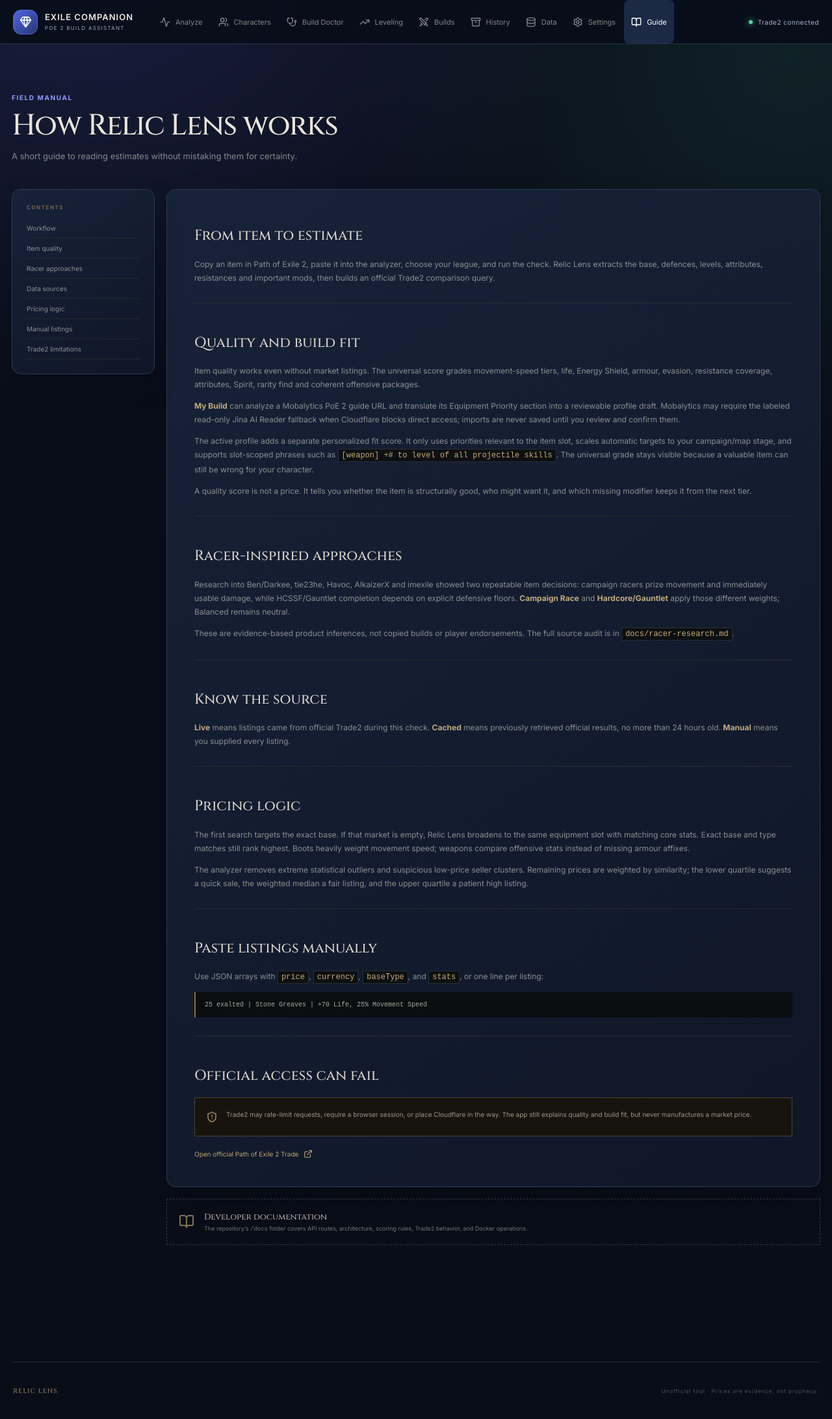
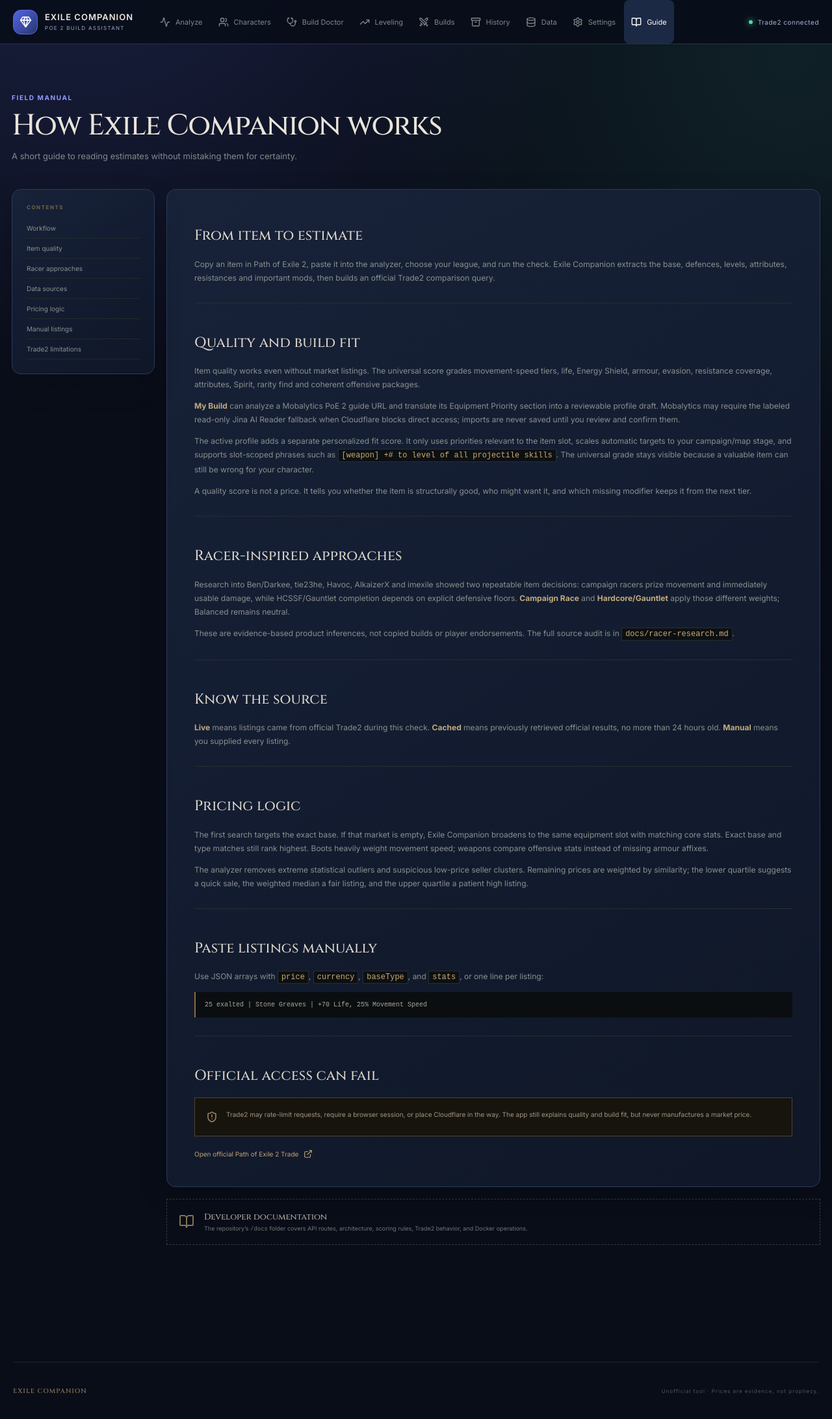
Before and after one commit to koppzanoni/Exile-companion, a React (Vite) app in the folder frontend/: page /docs in a window 1280 px wide. Shown: the whole page at 65% size. Built offline with nearby package versions, Linux system fonts and the light colour scheme.

Commit message:
Complete Exile Companion rebrand

```diff
--- a/frontend/index.html
+++ b/frontend/index.html
@@ -4,7 +4,7 @@
     <meta charset="UTF-8" />
     <meta name="viewport" content="width=device-width, initial-scale=1.0" />
     <meta name="theme-color" content="#090b0d" />
-    <title>Relic Lens — PoE 2 Orb Analyzer</title>
+    <title>Exile Companion — PoE 2 Build Assistant</title>
   </head>
   <body><div id="root"></div><script type="module" src="/src/main.tsx"></script></body>
 </html>
--- a/frontend/src/App.tsx
+++ b/frontend/src/App.tsx
@@ -25,6 +25,6 @@ export default function App() {
       <span className="official-pill"><i/> Trade2 connected</span>
     </header>
     <main><Routes><Route path="/" element={<AnalyzerPage/>}/><Route path="/characters" element={<CharactersPage/>}/><Route path="/build" element={<BuildPage/>}/><Route path="/build-doctor" element={<BuildDoctorPage/>}/><Route path="/leveling" element={<LevelingPage/>}/><Route path="/saved" element={<SavedPage/>}/><Route path="/knowledge" element={<KnowledgePage/>}/><Route path="/settings" element={<SettingsPage/>}/><Route path="/docs" element={<DocsPage/>}/></Routes></main>
-    <footer><span>RELIC LENS</span><span>Unofficial tool · Prices are evidence, not prophecy.</span></footer>
+    <footer><span>EXILE COMPANION</span><span>Unofficial tool · Prices are evidence, not prophecy.</span></footer>
   </div>;
 }
--- a/frontend/src/components/ResultPanel.tsx
+++ b/frontend/src/components/ResultPanel.tsx
@@ -47,7 +47,7 @@ export function ResultPanel({ result, mode = 'Beginner' }: { result: Analysis; m
       <div className="build-fit-section"><div className="build-fit-title"><BrainCircuit/><div><h3>Build fit</h3><p>Which common archetypes actually want this combination of stats.</p></div></div><div className="build-fit-grid">{q.buildFits.map((fit) => <article key={fit.name} className={`build-fit ${fit.fit}`}><div><strong>{fit.name}</strong><span>{fit.fit} fit</span></div><div className="fit-meter"><i style={{width: `${fit.score}%`}}/></div><b>{fit.score}%</b><p>{fit.reasons.length ? fit.reasons.join(' · ') : 'Few matching build priorities'}</p>{fit.conflicts.map((line) => <small key={line}>! {line}</small>)}</article>)}</div></div>
       {result.statValuation && <StatValuationCard valuation={result.statValuation} advanced={mode==='Advanced'}/>}
     </div>
-    {!e ? <div className="empty-result market-gap"><Target/><h2>Quality understood; price still unconfirmed</h2><p>The build analysis above does not require listings. A market price does, so Relic Lens will not invent one when official evidence is missing.</p><a href={result.officialUrl} target="_blank" rel="noreferrer">Inspect the automatic Trade2 search <ArrowUpRight size={15}/></a></div> : <>
+    {!e ? <div className="empty-result market-gap"><Target/><h2>Quality understood; price still unconfirmed</h2><p>The build analysis above does not require listings. A market price does, so Exile Companion will not invent one when official evidence is missing.</p><a href={result.officialUrl} target="_blank" rel="noreferrer">Inspect the automatic Trade2 search <ArrowUpRight size={15}/></a></div> : <>
       <div className="result-heading"><div><span className="eyebrow">MARKET ESTIMATE</span><h2>{result.item.name || result.item.baseType || result.item.itemType}</h2><p>{result.league} · {result.item.rarity} · {result.item.itemLevel ? `item level ${result.item.itemLevel}` : 'item level unknown'}</p></div><div className={`confidence ${e.confidence}`}><Sparkles size={15}/>{e.confidence} confidence</div></div>
       <div className="price-grid">
         <article><TrendingDown/><span>QUICK SELL</span><Currency kind="exalted" value={e.quickSell}/><Currency kind="divine" value={e.divine.quickSell} compact/></article>
--- a/frontend/src/pages/BuildPage.tsx
+++ b/frontend/src/pages/BuildPage.tsx
@@ -41,7 +41,7 @@ export function BuildPage() {
   async function deleteCustomProfile(id:string){await api.deleteCustomBuildProfile(id);setFitProfiles((old)=>old.filter((entry)=>entry.id!==id));}
   if (!loaded) return <div className="page standard-page"><div className="loading">Loading build…</div></div>;
   return <div className="page standard-page build-page">
-    <header className="page-header"><span className="eyebrow">BUILD-AWARE ITEM QUALITY</span><h1>Teach the Lens your build.</h1><p>Your class is only the beginning. Tell Relic Lens which skill, defence and gear stats matter; it will score every pasted item against this active profile.</p></header>
+    <header className="page-header"><span className="eyebrow">BUILD-AWARE ITEM QUALITY</span><h1>Teach the Companion your build.</h1><p>Your class is only the beginning. Tell Exile Companion which skill, defence and gear stats matter; it will score every pasted item against this active profile.</p></header>
     <div className="build-layout"><div className="build-main">
       <section className="card build-card"><div className="build-section-title"><Swords/><div><h2>Build identity</h2><p>Import a PoE 2 build from Mobalytics, poe.ninja, Maxroll, PoE Vault or pobb.in, then review the detected draft.</p></div></div><div className="build-fields">
         <label>Build name<input value={profile.name} onChange={(e) => set('name', e.target.value)} placeholder="Ice Shot Deadeye"/></label><label>Class<input list="poe-classes" value={profile.className} onChange={(e) => set('className', e.target.value)} placeholder="Ranger"/><datalist id="poe-classes"><option>Warrior</option><option>Ranger</option><option>Sorceress</option><option>Monk</option><option>Mercenary</option><option>Witch</option><option>Huntress</option><option>Druid</option></datalist></label>
--- a/frontend/src/pages/DocsPage.tsx
+++ b/frontend/src/pages/DocsPage.tsx
@@ -2,15 +2,15 @@ import { BookOpen, ExternalLink, ShieldAlert } from 'lucide-react';
 
 export function DocsPage() {
   return <div className="page standard-page docs-page">
-    <header className="page-header"><span className="eyebrow">FIELD MANUAL</span><h1>How Relic Lens works</h1><p>A short guide to reading estimates without mistaking them for certainty.</p></header>
+    <header className="page-header"><span className="eyebrow">FIELD MANUAL</span><h1>How Exile Companion works</h1><p>A short guide to reading estimates without mistaking them for certainty.</p></header>
     <div className="docs-layout">
       <nav className="card docs-nav"><strong>CONTENTS</strong><a href="#workflow">Workflow</a><a href="#quality">Item quality</a><a href="#racers">Racer approaches</a><a href="#sources">Data sources</a><a href="#pricing">Pricing logic</a><a href="#manual">Manual listings</a><a href="#limits">Trade2 limitations</a></nav>
       <article className="card prose">
-        <section id="workflow"><h2>From item to estimate</h2><p>Copy an item in Path of Exile 2, paste it into the analyzer, choose your league, and run the check. Relic Lens extracts the base, defences, levels, attributes, resistances and important mods, then builds an official Trade2 comparison query.</p></section>
+        <section id="workflow"><h2>From item to estimate</h2><p>Copy an item in Path of Exile 2, paste it into the analyzer, choose your league, and run the check. Exile Companion extracts the base, defences, levels, attributes, resistances and important mods, then builds an official Trade2 comparison query.</p></section>
         <section id="quality"><h2>Quality and build fit</h2><p>Item quality works even without market listings. The universal score grades movement-speed tiers, life, Energy Shield, armour, evasion, resistance coverage, attributes, Spirit, rarity find and coherent offensive packages.</p><p><b>My Build</b> can analyze a Mobalytics PoE 2 guide URL and translate its Equipment Priority section into a reviewable profile draft. Mobalytics may require the labeled read-only Jina AI Reader fallback when Cloudflare blocks direct access; imports are never saved until you review and confirm them.</p><p>The active profile adds a separate personalized fit score. It only uses priorities relevant to the item slot, scales automatic targets to your campaign/map stage, and supports slot-scoped phrases such as <code>[weapon] +# to level of all projectile skills</code>. The universal grade stays visible because a valuable item can still be wrong for your character.</p><p>A quality score is not a price. It tells you whether the item is structurally good, who might want it, and which missing modifier keeps it from the next tier.</p></section>
         <section id="racers"><h2>Racer-inspired approaches</h2><p>Research into Ben/Darkee, tie23he, Havoc, AlkaizerX and imexile showed two repeatable item decisions: campaign racers prize movement and immediately usable damage, while HCSSF/Gauntlet completion depends on explicit defensive floors. <b>Campaign Race</b> and <b>Hardcore/Gauntlet</b> apply those different weights; Balanced remains neutral.</p><p>These are evidence-based product inferences, not copied builds or player endorsements. The full source audit is in <code>docs/racer-research.md</code>.</p></section>
         <section id="sources"><h2>Know the source</h2><p><b>Live</b> means listings came from official Trade2 during this check. <b>Cached</b> means previously retrieved official results, no more than 24 hours old. <b>Manual</b> means you supplied every listing.</p></section>
-        <section id="pricing"><h2>Pricing logic</h2><p>The first search targets the exact base. If that market is empty, Relic Lens broadens to the same equipment slot with matching core stats. Exact base and type matches still rank highest. Boots heavily weight movement speed; weapons compare offensive stats instead of missing armour affixes.</p><p>The analyzer removes extreme statistical outliers and suspicious low-price seller clusters. Remaining prices are weighted by similarity; the lower quartile suggests a quick sale, the weighted median a fair listing, and the upper quartile a patient high listing.</p></section>
+        <section id="pricing"><h2>Pricing logic</h2><p>The first search targets the exact base. If that market is empty, Exile Companion broadens to the same equipment slot with matching core stats. Exact base and type matches still rank highest. Boots heavily weight movement speed; weapons compare offensive stats instead of missing armour affixes.</p><p>The analyzer removes extreme statistical outliers and suspicious low-price seller clusters. Remaining prices are weighted by similarity; the lower quartile suggests a quick sale, the weighted median a fair listing, and the upper quartile a patient high listing.</p></section>
         <section id="manual"><h2>Paste listings manually</h2><p>Use JSON arrays with <code>price</code>, <code>currency</code>, <code>baseType</code>, and <code>stats</code>, or one line per listing:</p><pre>25 exalted | Stone Greaves | +70 Life, 25% Movement Speed</pre></section>
         <section id="limits"><h2>Official access can fail</h2><div className="docs-warning"><ShieldAlert/><p>Trade2 may rate-limit requests, require a browser session, or place Cloudflare in the way. The app still explains quality and build fit, but never manufactures a market price.</p></div><a className="external-doc" href="https://www.pathofexile.com/trade2/search/poe2/Runes%20of%20Aldur" target="_blank" rel="noreferrer">Open official Path of Exile 2 Trade <ExternalLink/></a></section>
       </article>
```
Also changed, not shown: 1 other file (tests, documents, lock files or other folders).
